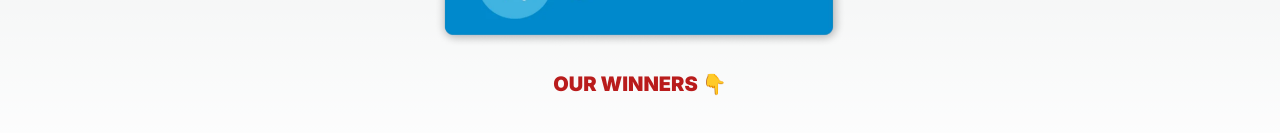
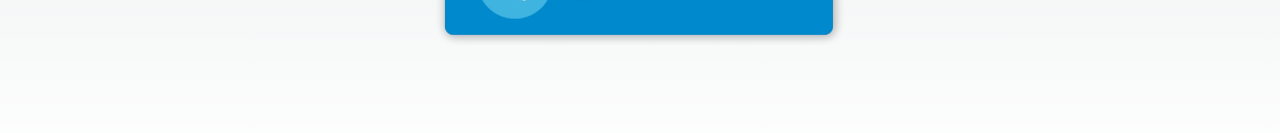
Before and after one commit to webfirex/book1strank, a Next.js app: page / in a window 1280 px wide. Shown: the part 619-752 px from the top of the page. Built offline with nearby package versions, Linux system fonts and the light colour scheme.

Commit message:
Text Update

```diff
--- a/src/pages/index.tsx
+++ b/src/pages/index.tsx
@@ -19,7 +19,7 @@ export default function Home() {
         <Link className="w-full min-[600px]:max-w-[400px] flex justify-center items-center" href='https://t.me/+5g_UApTSafViYmU1'>
           <img src="tgbtn.webp" alt="button" className="w-full animate-scaleBtn" />
         </Link>
-        <p className="text-red-700 text-center font-extrabold text-xl"><b>OUR WINNERS 👇</b></p>
+        {/* <p className="text-red-700 text-center font-extrabold text-xl"><b>OUR WINNERS 👇</b></p> */}
       </div>
     </main>
   );
```
